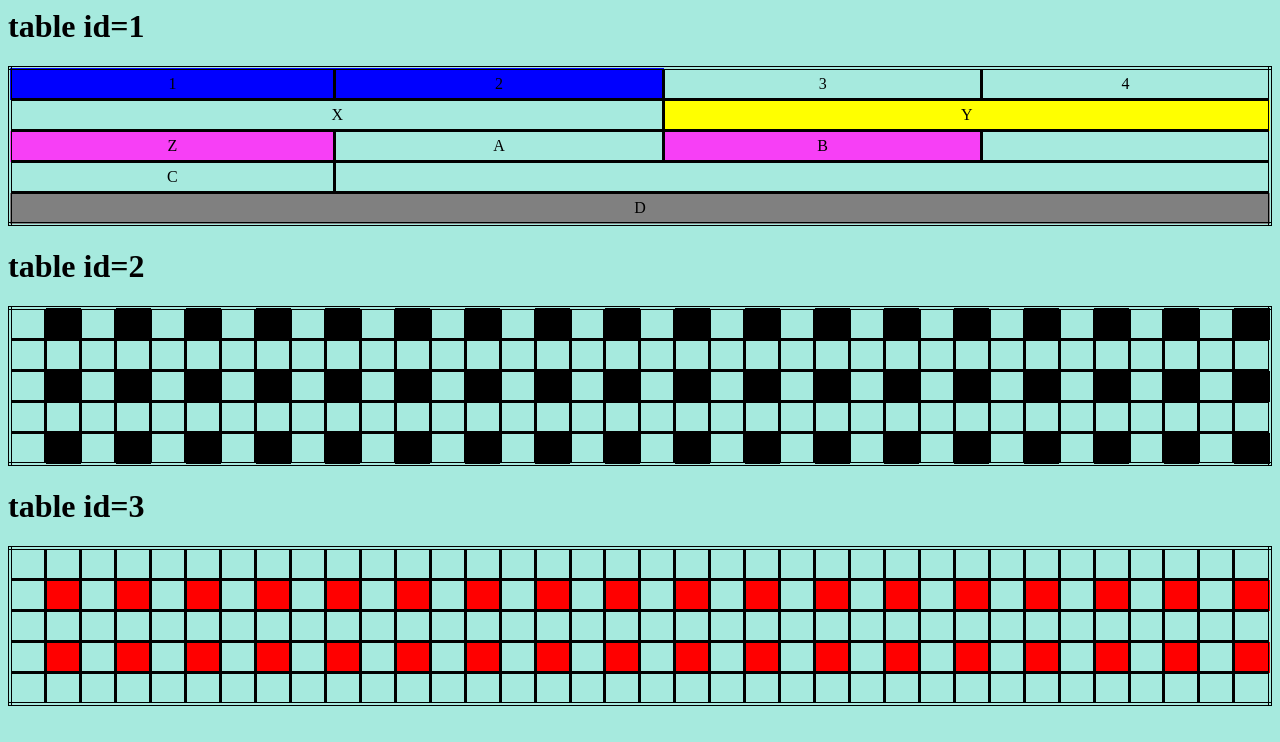
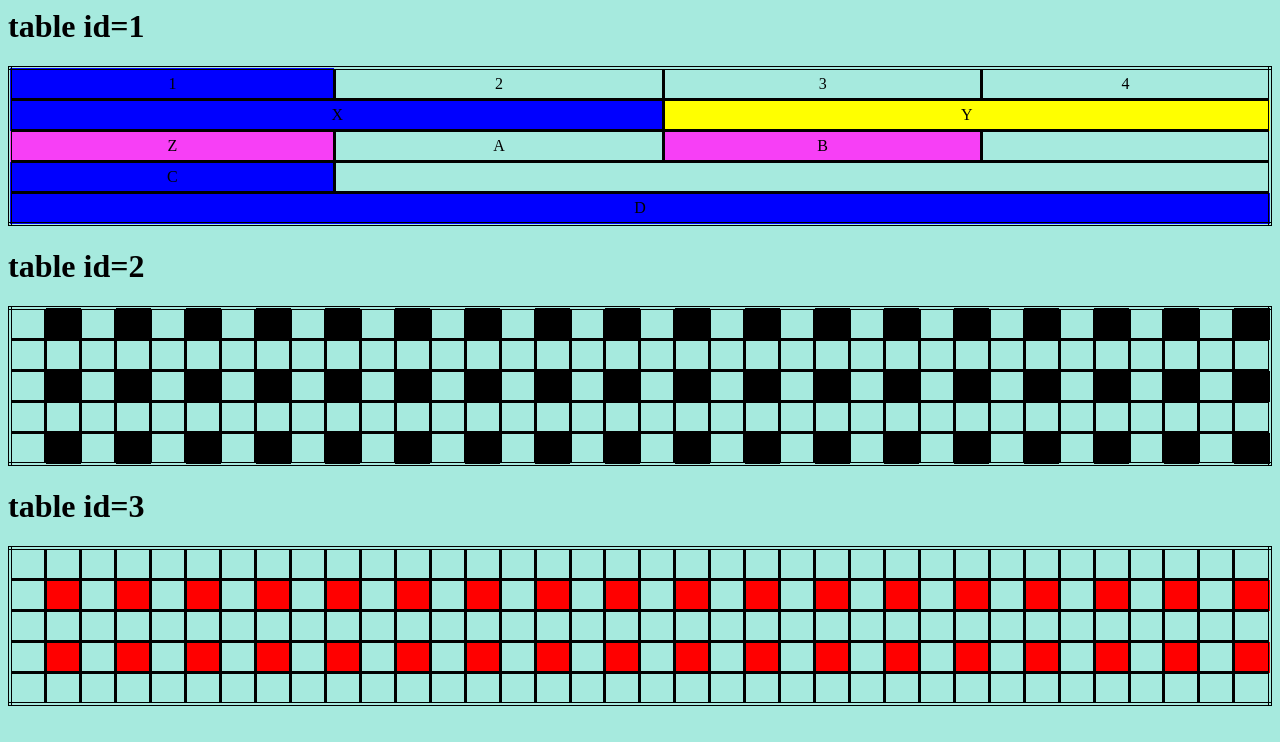
Before and after one commit to gancster-91/gancster, a plain HTML site: page index.html in a window 1280 px wide. Drawn offline with Linux system fonts and the light colour scheme.

Commit message:
Update first.css

```diff
--- a/css/first.css
+++ b/css/first.css
@@ -1,4 +1,4 @@
-#table1 tr:nth-child(1)>td:nth-child(1), #table1 tr:nth-child(1)>td:nth-child(2){
+#table1 tr:nth-child(n-2)>td:nth-child(1){
 	background-color:blue;
 }
 #table1 tr:nth-child(2)>td:last-child{
```
